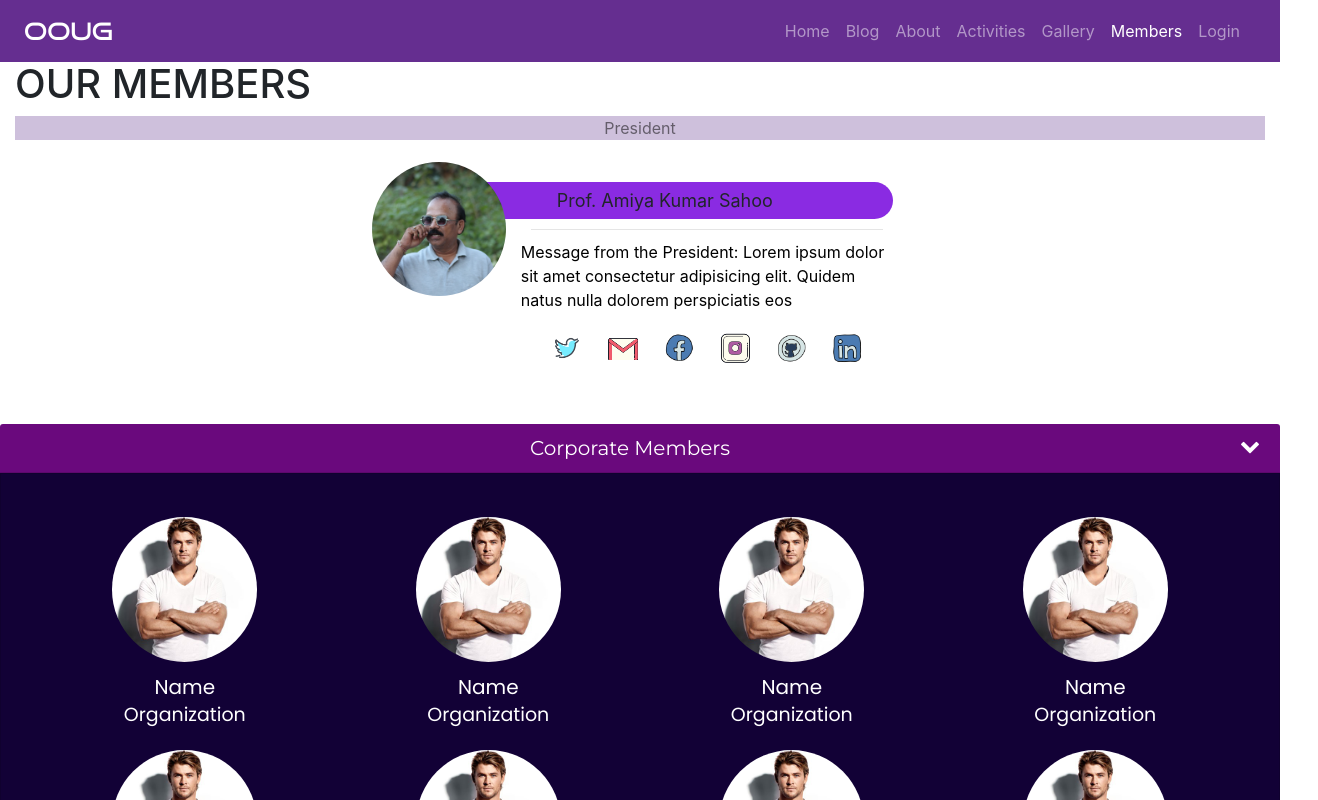
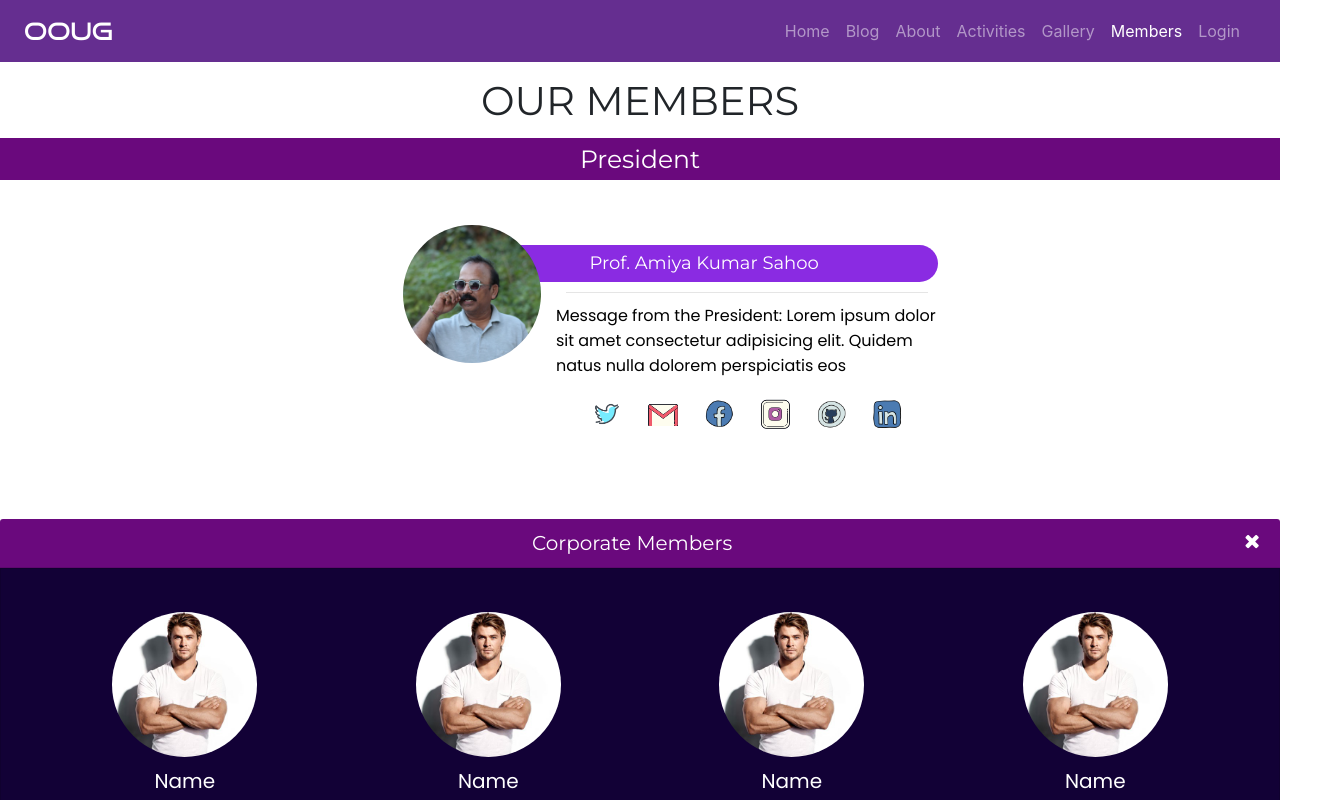
Before and after one commit to ooug/web, an Angular app: page /members in a window 1280 px wide. Shown: the top 800 px of the page, 1318 px wide, since content can reach past the window. Built offline with nearby package versions, Linux system fonts and the light colour scheme.

Commit message:
Complete members page

```diff
--- a/src/app/pages/members/members.component.html
+++ b/src/app/pages/members/members.component.html
@@ -1,17 +1,13 @@
 <!-- -------------------------------------adarsh -------------start--------------------------------------------------------------- -->
 
-<div class="container-fluid" style="margin-top: 60px; margin-left: none;">
-  <div style="text-align: centre;">
+<div class="container-fluid" style="margin-top: 60px; margin-left: none;"></div>
+  <div class="heading" style="text-align: center;">
     <h1>OUR MEMBERS</h1>
   </div>
-  <div class="container-fluid" style="
-        background-color: rgba(140, 106, 172, 0.425);
-        color: white;
-        text-align: center;
-        margin-left: none;
-      ">
+  <div class="upper-container">
     <p class="nme">President</p>
-  </div><div class="container-fluid" id="outer">
+  </div>
+  <div class="container-fluid" id="outer">
   <div class="row"  id="founder">
     <div class="col-3" id="img">
       <img src="./assets/images/president.jpg" alt="" srcset="" class="avatar"  (click)="open(presidentid)" />
@@ -22,7 +18,7 @@
       </div>
       <hr />
       <p class="msg1">
-        <span >Message from the President:</span><span>
+        <span>Message from the President:</span><span>
         Lorem ipsum dolor sit amet consectetur adipisicing elit. Quidem natus
         nulla dolorem perspiciatis eos
       </span></p>
@@ -47,7 +43,8 @@
         </a>
       </div>
     </div>
-  </div></div>
+  </div>
+</div>
   <div class="text-center" id="social2" style="align-self: baseline;">
     <a href="#" class="icons2 btn btn-sm mx-1">
       <img src="./assets/images/social/twitter.png" alt="" />
@@ -68,7 +65,6 @@
       <img src="./assets/images/social/linkedin.png" alt="" />
     </a>
   </div>
-</div>
 
 
 <ng-template #presidentid let-modal>
@@ -83,11 +79,11 @@
       <b>Prof. Amiya Kumar Sahoo</b><br>
       <span>Computer Science</span><br>
       <span>GIET University, Gunupur</span>
-      <br>
+      <!-- <br>
       <a href="#" class="icon sp btn btn-sm mx-1">
         <img src="./assets/images/social/twitter.png" alt="" />
       </a>
-      <a href="$" class="icon sp btn btn-sm mx-1">
+      <a href="#" class="icon sp btn btn-sm mx-1">
         <img src="./assets/images/social/instagram.png" alt="" />
       </a>
       <a href="#" class="icon sp btn btn-sm mx-1">
@@ -95,7 +91,7 @@
       </a>
       <a href="#" class="icon sp btn btn-sm mx-1">
         <img src="./assets/images/social/linkedin.png" alt="" />
-      </a>
+      </a> -->
     </div>
     <div style="margin: 7px; text-align: center;">klwec wlec lewc lkwec lkweckjewv lkjwec kje cjweckj wejc wjke
       cjjwelkwerv we we sd fjh
@@ -248,7 +244,7 @@
 
 
 <ng-template #id let-modal>
-  <div class="modal-body" style="width: 100%;background-color: black;">
+  <div class="modal-body">
     <button type="button" class="close" aria-label="Close" (click)="modal.dismiss('Cross click')">
       <span aria-hidden="true">&times;</span>
     </button>
--- a/src/app/pages/members/members.component.scss
+++ b/src/app/pages/members/members.component.scss
@@ -10,17 +10,19 @@
 .navbar {
   align-content: right;
 }
+
 .bar-but {
-  color: rgb(66, 5, 5);
+  color: #00909e;
 }
 .bar-but:hover {
   background-color: rgb(255, 0, 0);
   color: white;
 }
 .stud-button {
-  background-color: black;
+  background-color: #6a097d;
   color: white;
   padding: 3px;
+  font:20px "Montserrat";
 }
 .student-button {
   border: none;
@@ -34,6 +36,8 @@
 .modal-body {
   padding: 0;
   color: white;
+  width:100%;
+  background: #000;
 }
 .modal-img {
   margin-top: 7px;
@@ -42,6 +46,7 @@
   width: 100px;
   border-radius: 50%;
 }
+
 //-------------------------------------------------------------------
 
 //-------------------------------------adarsh -------------start-------------------------------------------------------------------
@@ -49,21 +54,36 @@
 
 //------------president------------------
 //display picture
+.heading{
+  font-family:"Montserrat";
+  margin:6% 2% 1%;
+}
+.upper-container{
+  width:100%;
+  background-color: #6a097d;
+  color: white;
+  text-align: center;
+}
+
+.upper-container p.nme{
+  font:25px "Montserrat";
+  padding: 0.5%;
+}
 .avatar {
   width: 100%;
   height: auto;
   border-radius: 50%;
   margin: none;
-z-index: 2;
+  z-index: 2;
 
 }
 //text formats
 .nme {
 
-  color: rgba(0, 0, 0, 0.514);
+  color: #fff;
 }
 .msg1 {
-
+  font:1rem "poppins";
   color: rgb(0, 0, 0);
 }
 //president container
@@ -71,6 +91,7 @@
 
   border-radius: 20px;
   margin: 0em;
+  margin:3%;
 }
 #founder {
   background-color: transparent;
@@ -91,7 +112,8 @@
   padding: 5px;
   text-align: center;
   font-size: 18px;
-
+  color:#fff;
+  font-family:"Montserrat";
 }
 hr{
   margin: 10px;
@@ -111,6 +133,7 @@
 .social2{
   display: none;
 }
+
 .icons2{
   visibility: hidden;
 }
@@ -178,7 +201,7 @@
 
 .card-header:after {
   font-family: 'FontAwesome';
-  content: '\f078';
+  content: '\f00d';
   float: right;
 }
 
@@ -285,6 +308,19 @@
   h4.information {
     font-size: 24px;
   }
+
+  #nameplate{
+    text-align: center;
+  }
+
+  #founder{
+    width:50%;
+  }
+
+  #social1{
+    width:105%;
+  }
+
 }
 
 @media (max-width: 767px) {
@@ -316,6 +352,10 @@
   h4.information {
     font-size: 17px;
   }
+
+  #nameplate{
+    text-align: center;
+  }
 }
 
 //=============================================================================================
```
